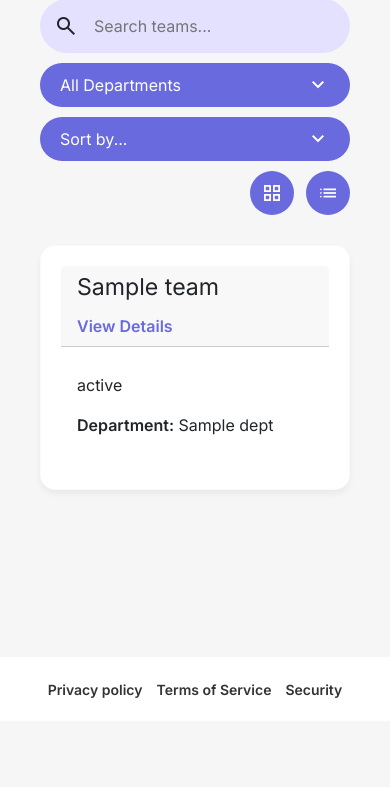
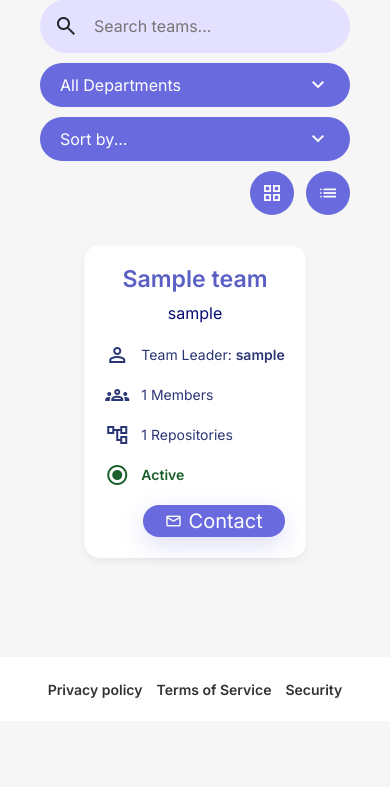
Before and after one commit to dn237/skyWebApplication, a Django app: template teams/templates/teams/team_list.html in a window 390 px wide. Shown: the part 123-910 px from the top of the page. Run offline with Django 5.2, Linux system fonts and the light colour scheme; the template is opened without the code that fills it: most values are stand-ins (such as "Sample title", 1, 10 or a date in 2020).

Commit message:
Revamp teams list UI, filters and view
Redesign teams list page and wire up filtering/sorting on the backend. teams/views.py: implement search, department filters, sorting, and annotate teams with member/repo counts; expose search_query, selected_departments, selected_sort and view_type to the template. teams/templates/teams/team_list.html: replace old markup with a Figma-inspired card layout, add a filter form (search, department checkboxes, sort radios), view-toggle buttons, and JS to auto-submit filter changes. static/css/global.css: add new Figma styles for cards, buttons and responsive-grid tweaks. Add tmp_teams_shell.py for quick smoke tests. Also includes added Excel export and updated sqlite/pyc binaries (build artifacts).

```diff
--- a/static/css/global.css
+++ b/static/css/global.css
@@ -48,6 +48,8 @@ a {
 .smart-button,
 .card,
 .contact-button,
+.team-card-figma,
+.contact-button-figma,
 .bottom-bar .footer-links,
 .contact-support,
 .language-picker,.dropdown-button, .dropdown {
@@ -65,8 +67,18 @@ a {
     box-shadow: 0 10px 15px rgba(0,0,0,0.1);
 }
 
+.team-card-figma:hover {
+    transform: translateY(-4px);
+    box-shadow: 0 18px 36px rgba(59, 77, 148, 0.12);
+}
+
 .contact-button:hover {
     background: var(--accent-primary-hover);
+}
+
+.contact-button-figma:hover {
+    background: var(--accent-primary-hover);
+    box-shadow: 0 10px 18px rgba(104, 106, 222, 0.24);
 }
 
 .bottom-bar .footer-links:hover {
@@ -77,6 +89,7 @@ a {
 .dropdown-button:hover {
     background-color: var(--accent-primary-hover);
 }
+
 
 /* 4. ACTIVE STATES */
 /* Helps users know which page they are currently visiting */
@@ -258,6 +271,7 @@ a {
     color: rgba(255, 255, 255, 0.85);
 }
 
+
 .log-off-button {
     background: transparent;
     border: 0;
@@ -280,13 +294,89 @@ a {
     border: 1px solid rgba(0,0,0,0.02);
 }
 
-.contact-button {
+.card-header-figma {
+    text-align: center;
+    margin-bottom: 18px;
+}
+
+.team-title {
+    margin: 0;
+    font-size: 24px;
+    line-height: 1.2;
+    font-weight: 700;
+    color: #050C72;
+}
+
+.team-subtitle {
+    margin: 10px 0 0;
+    font-size: 16px;
+    line-height: 1.2;
+    font-weight: 400;
+    color: #050C72;
+}
+
+.card-body-figma {
+    display: flex;
+    flex-direction: column;
+    gap: 16px;
+    margin-top: 2px;
+    flex: 1;
+}
+
+.info-row {
+    display: flex;
+    align-items: center;
+    gap: 12px;
+    color: #2B3674;
+    font-size: 14px;
+    line-height: 1.35;
+}
+
+.info-row p {
+    margin: 0;
+}
+
+.info-row .material-symbols-outlined {
+    font-size: 24px;
+    line-height: 1;
+    color: #2B3674;
+    flex: 0 0 auto;
+}
+
+.status-row {
+    color: #1A602C;
+    font-weight: 600;
+}
+
+.status-row .material-symbols-outlined {
+    color: #1A602C;
+}
+
+.card-footer-figma {
+    display: flex;
+    justify-content: flex-end;
+    margin-top: 18px;
+}
+
+.contact-button-figma {
+    display: inline-flex;
+    align-items: center;
+    gap: 6px;
+    width: 142px;
+    height: 32px;
+    justify-content: center;
+    padding: 0 12px;
+    border-radius: 20px;
     background: var(--accent-primary);
-    color: white;
-    border: none;
-    padding: 10px 20px;
-    border-radius: 8px;
-    cursor: pointer;
+    color: #FFFFFF;
+    font-size: 20px;
+    font-weight: 400;
+    box-shadow: 0 8px 24px rgba(104, 106, 222, 0.22);
+}
+
+.contact-button-figma .material-symbols-outlined {
+    font-size: 18px;
+    line-height: 1;
 }
 
 .page-stack {
@@ -305,9 +395,14 @@ a {
 
 .responsive-grid {
     display: grid;
-    grid-template-columns: repeat(auto-fit, minmax(250px, 1fr));
-    gap: 25px;
-}
+    /* This forces exactly 3 columns on large screens,
+       but allows them to wrap on small screens */
+    grid-template-columns: repeat(3, minmax(0, 1fr));
+    gap: 30px;
+    justify-content: center; /* Centers the 3 columns in the container */
+    justify-items: center;
+}
+
 
 .responsive-grid-two-one {
     grid-template-columns: 2fr 1fr;
@@ -512,11 +607,6 @@ a {
     margin-left: auto;
 }
 
-.teams-grid {
-    display: grid;
-    grid-template-columns: repeat(auto-fit, minmax(250px, 1fr));
-    gap: 25px;
-}
 
 .card-header {
     display: flex;
--- a/teams/templates/teams/team_list.html
+++ b/teams/templates/teams/team_list.html
@@ -1,20 +1,21 @@
 {% extends 'base.html' %}
 
 {% block content %}
+    <form class="teams-filters-form" method="get">
         <div class="page-header section-header">
-        <form class="section-search">
+            <div class="section-search">
                 <div class = "search-bar">
                     <span class="search-icon-style material-symbols-outlined">search</span>
-                <input class="search-input" type="search" placeholder="Search teams...">
+                    <input class="search-input" type="search" name="q" value="{{ search_query }}" placeholder="Search teams...">
                 </div>
-        </form>
+            </div>
             <div class="section-actions">
                 <div class="dropdown">
-                <button class="dropdown-button">All Departments<i class="material-symbols-outlined">expand_more</i></button>
+                    <button class="dropdown-button" type="button">All Departments<i class="material-symbols-outlined">expand_more</i></button>
                     <div class="dropdown-content">
                         {% for department in departments %}
                             <label class="dropdown-option" for="department-{{ forloop.counter }}">
-                            <input type="checkbox" id="department-{{ forloop.counter }}" name="departments" value="{{ department }}">
+                                <input type="checkbox" id="department-{{ forloop.counter }}" name="departments" value="{{ department }}" {% if department in selected_departments %}checked{% endif %}>
                                 <span>{{ department }}</span>
                             </label>
                         {% empty %}
@@ -23,54 +24,111 @@
                     </div>
                 </div>
                 <div class="dropdown">
-                <button class="dropdown-button">Sort by...<i class="material-symbols-outlined">expand_more</i></button>
+                    <button class="dropdown-button" type="button">Sort by...<i class="material-symbols-outlined">expand_more</i></button>
                     <div class="dropdown-content">
                         <label class="dropdown-option" for="sort-name-asc">
-                        <input type="radio" id="sort-name-asc" name="sort" value="name_asc">
+                            <input type="radio" id="sort-name-asc" name="sort" value="name_asc" {% if selected_sort == 'name_asc' %}checked{% endif %}>
                             <span>Name (A-Z)</span>
                         </label>
                         <label class="dropdown-option" for="sort-name-desc">
-                        <input type="radio" id="sort-name-desc" name="sort" value="name_desc">
+                            <input type="radio" id="sort-name-desc" name="sort" value="name_desc" {% if selected_sort == 'name_desc' %}checked{% endif %}>
                             <span>Name (Z-A)</span>
                         </label>
                         <label class="dropdown-option" for="sort-date-newest">
-                        <input type="radio" id="sort-date-newest" name="sort" value="date_newest">
+                            <input type="radio" id="sort-date-newest" name="sort" value="date_newest" {% if selected_sort == 'date_newest' %}checked{% endif %}>
                             <span>Date Created (Newest)</span>
                         </label>
                         <label class="dropdown-option" for="sort-date-oldest">
-                        <input type="radio" id="sort-date-oldest" name="sort" value="date_oldest">
+                            <input type="radio" id="sort-date-oldest" name="sort" value="date_oldest" {% if selected_sort == 'date_oldest' %}checked{% endif %}>
                             <span>Date Created (Oldest)</span>
                         </label>
                     </div>
                 </div>
                 <div class = "page-view-toggle">
-                <button class="view-toggle-button" aria-label="Grid view" data-tooltip="Grid view">
+                    <button class="view-toggle-button" type="button" aria-label="Grid view" data-tooltip="Grid view">
                         <i class="material-symbols-outlined">grid_view</i>
                     </button>
-                <button class="view-toggle-button" aria-label="List view" data-tooltip="List view">
+                    <button class="view-toggle-button" type="button" aria-label="List view" data-tooltip="List view">
                         <i class="material-symbols-outlined">list</i>
                     </button>
                 </div>
             </div>
     </div>
+    </form>
 
 
-    <div class="responsive-grid teams-grid">
+<div class="responsive-grid">
     {% for team in teams %}
         <div class="card card-item">
-                <div class="card-header">
-                    <h3>{{ team.team_name }}</h3>
-                    <a href="{% url 'teams:detail' team.team_id %}" class="view-details-link">View Details</a>
+            <div class="card-header-figma">
+                <h3 style="color:#5A60C4; font-weight: 600;">{{ team.team_name }}</h3>
+                <p class="team-subtitle">
+                    {% if team.lead_user %}
+                        {{ team.lead_user.first_name|default:team.lead_user.username }}
+                    {% else %}
+                        Assigning...
+                    {% endif %}
+                </p>
             </div>
-                <div class="card-body">
-                    <p>{{ team.mission_statement }}</p>
-                    <p><strong>Department:</strong> {{ team.dept.dept_name }}</p>
+
+            <div class="card-body-figma">
+                <div class="info-row">
+                    <span class="material-symbols-outlined">person</span>
+                    <p>Team Leader:
+                        <strong>
+                            {% if team.lead_user %}
+                                {{ team.lead_user.first_name|default:team.lead_user.username }}
+                            {% else %}
+                                Assigning...
+                            {% endif %}
+                        </strong>
+                    </p>
+                </div>
+
+                <div class="info-row">
+                    <span class="material-symbols-outlined">groups</span>
+                    <p>{{ team.member_count|default:"0" }} Members</p>
+                </div>
+
+                <div class="info-row">
+                    <span class="material-symbols-outlined">account_tree</span>
+                    <p>{{ team.repo_count|default:"0" }} Repositories</p>
+                </div>
+
+                <div class="info-row status-row {% if team.status|lower == 'active' %}active-status{% endif %}">
+                    <span class="material-symbols-outlined">radio_button_checked</span>
+                    <p>{% if team.status %}{{ team.status|capfirst }}{% else %}Inactive{% endif %}</p>
+                </div>
+            </div>
+
+            <div class="card-footer-figma">
+                <a href="{% url 'teams:detail' team.team_id %}" class="contact-button contact-button-figma">
+                    <span class="material-symbols-outlined">mail</span>
+                    Contact
+                </a>
             </div>
         </div>
     {% empty %}
+        <div class="no-data-alert">
             <p>No teams found.</p>
+        </div>
     {% endfor %}
 </div>
+
+    <script>
+        (function () {
+            const form = document.querySelector('.teams-filters-form');
+            if (!form) {
+                return;
+            }
+
+            form.querySelectorAll('input[name="departments"], input[name="sort"]').forEach(function (input) {
+                input.addEventListener('change', function () {
+                    form.submit();
+                });
+            });
+        })();
+    </script>
 
 
 
```
Also changed, not shown: teams/views.py (+41 -5 lines), tmp_teams_shell.py (added, +7 -0 lines), db.sqlite3, 1 other file. Lines whose indentation alone changed are shown as unchanged.
